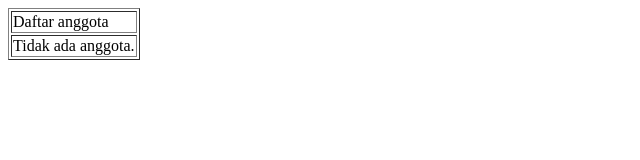
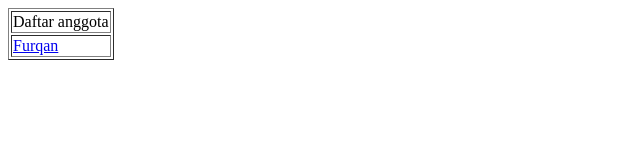
Before and after one commit to fueerqan/RPL-Inf-2016-00, a plain HTML site: page index.html in a window 1280 px wide. Shown: the whole page, without its empty margins (0-640 px from the left). Drawn offline with Linux system fonts and the light colour scheme.

Commit message:
tambah diri sendiri

```diff
--- a/index.html
+++ b/index.html
@@ -6,7 +6,7 @@
   <body>
     <table border=”0”>
       <tr><td>Daftar anggota</td></tr>
-      <tr><td>Tidak ada anggota.</td></tr>
+      <tr><td><a href=”furqan.html”>Furqan</a></td></tr>
     </table>
   </body>
 </html>
```
Also changed, not shown: furqan.html (added, +9 -0 lines).
